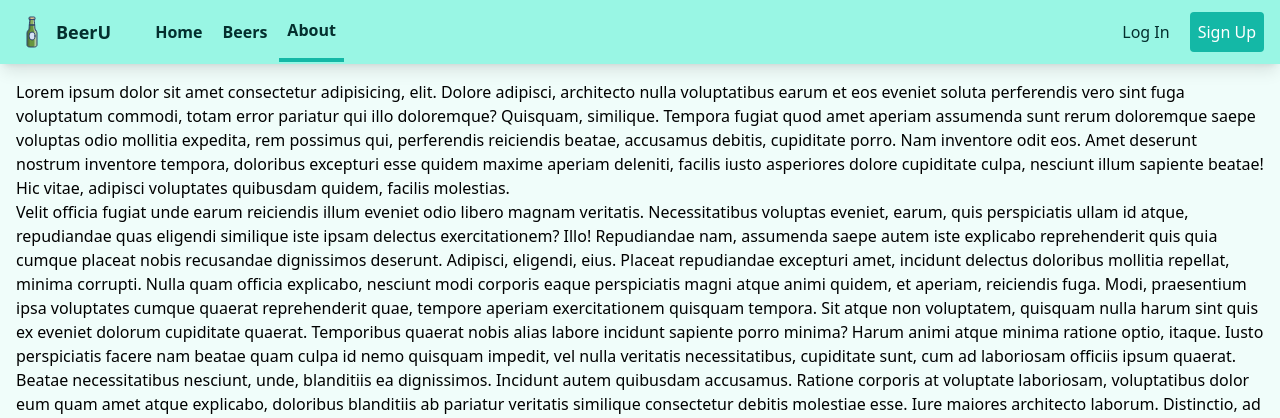
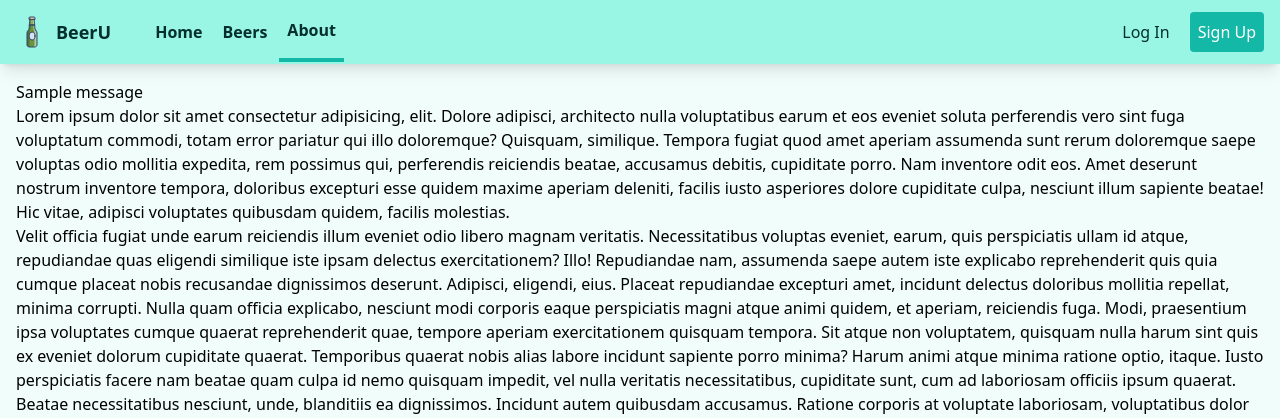
Before and after one commit to CheoR/Beeru, a Flask app: page /about in a window 1280 px wide. Shown: the top 418 px of the page. Run offline with Flask 3, Linux system fonts and the light colour scheme; one stand-in notice (Sample message) is shown; some libraries are stand-ins or nearby versions.

Commit message:
layout: flash messages

```diff
--- a/src/templates/base.html
+++ b/src/templates/base.html
@@ -22,6 +22,15 @@
       flex-1
       p-4
     ">
+      <header>
+        {% block header %}
+        {% endblock %}
+      </header>
+      {% for message in get_flashed_messages() %}
+        <div class="flash">
+          {{ message }}
+        </div>
+      {% endfor %}
       {% block content %}
       {% endblock content %}
     </div>
```
